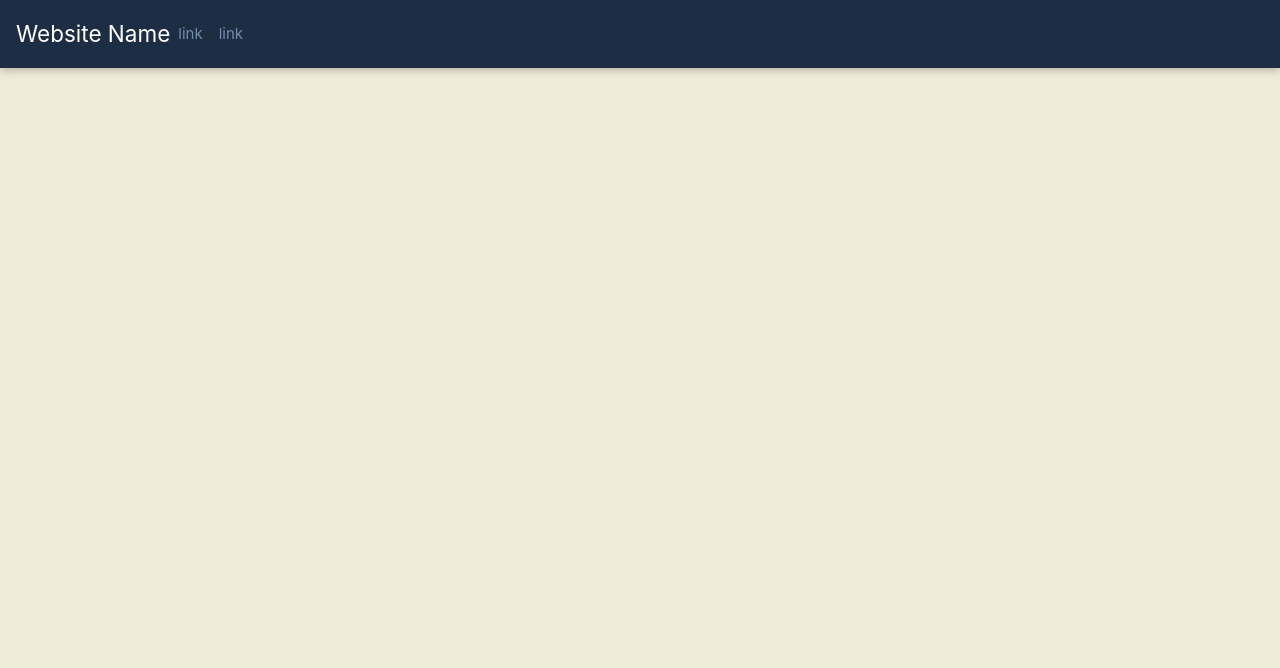
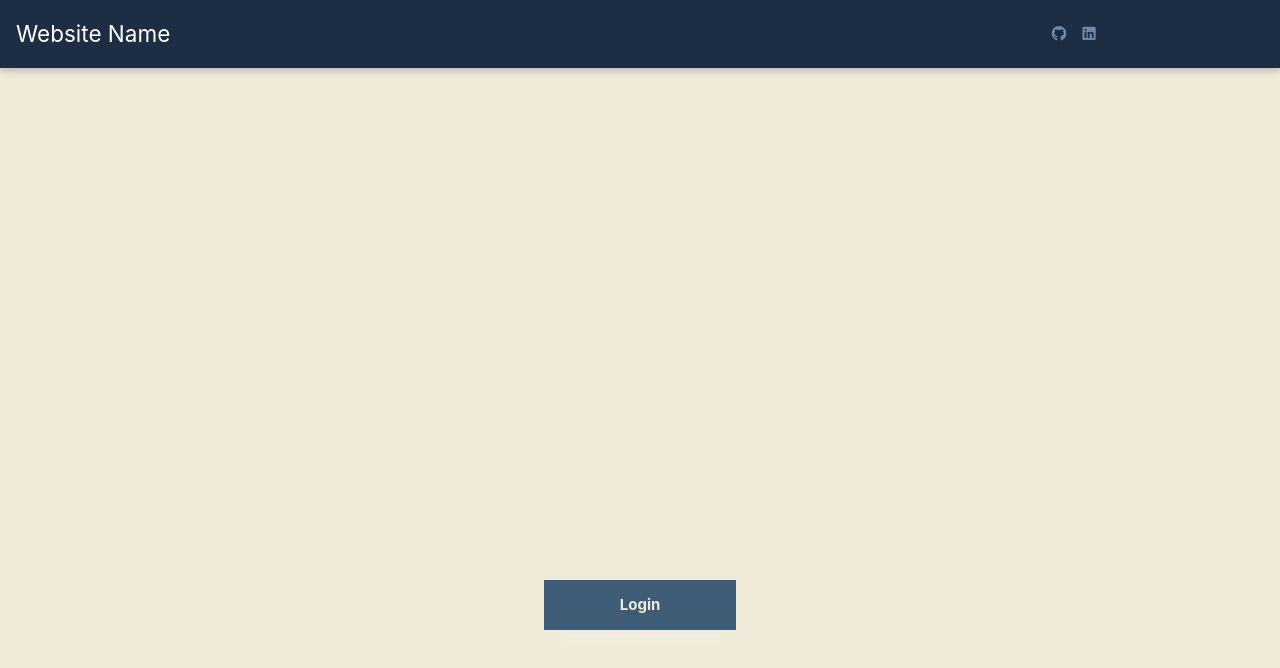
Before and after one commit to loganbw/vueBugTracker, a Vue app: page /home in a window 1280 px wide. Shown: the top 668 px of the page. Built offline with nearby package versions, Linux system fonts and the light colour scheme.

Commit message:
adding routers and landing page

```diff
--- a/index.html
+++ b/index.html
@@ -3,11 +3,13 @@
   <head>
     <meta charset="UTF-8" />
     <link rel="icon" href="/favicon.ico" />
+    <script src="https://kit.fontawesome.com/a7298708bf.js" crossorigin="anonymous"></script>
     <meta name="viewport" content="width=device-width, initial-scale=1.0" />
     <title>Vite App</title>
   </head>
   <body>
     <div id="app"></div>
     <script type="module" src="/src/main.js"></script>
+
   </body>
 </html>
--- a/package.json
+++ b/package.json
@@ -13,6 +13,8 @@
   "dependencies": {
     "bootstrap": "^5.1.3",
     "bootstrap-vue": "^2.21.2",
+    "particles-bg": "^2.5.5",
+    "particles-bg-vue": "^1.3.5",
     "vue": "^3.2.31",
     "vue-router": "^4.0.12"
   },
--- a/src/App.vue
+++ b/src/App.vue
@@ -1,21 +1,27 @@
 <script>
   import MainHeaderVue from "./components/layouts/MainHeader.vue";
+import BaseButton from "./components/UI/BaseButton.vue";
   export default {
     data(){
       return{
-        links: ["https://google.com","https://github.com/loganbw"]
+        links: [{url:"https://github.com/loganbw", icon: '<i class="fa-brands fa-github"></i>'
+        },{url:"https://linkedin.com/in/loganweathersby", icon: '<i class="fa-brands fa-linkedin"></i>'}]
       }
     },
     components: {
-      MainHeaderVue,
-    },
+    MainHeaderVue,
+    BaseButton
+},
   };
 </script>
 
 <template>
   <section>
-    <MainHeaderVue title="Website Name" :links="links" linkName="link" />
+    <MainHeaderVue title="Website Name" :links="links" linkName="link"  />
   </section>
+  <div>
+      <BaseButton routerLink="/about" title="Login" />
+  </div>
 </template>
 
 <style>
--- /dev/null
+++ b/src/components/UI/BaseButton.vue
@@ -0,0 +1,34 @@
+<template>
+  <div>
+    <router-link class="home" :to="routerLink">{{title}}</router-link>
+  </div>
+</template>
+<script>
+  export default {
+    props: ["title", "routerLink"],
+    data() {
+      return {};
+    },
+  };
+</script>
+<style scoped>
+  div {
+    display: flex;
+    margin-top: 40%;
+    justify-content: center;
+  }
+  .home {
+    width: 15%;
+    text-decoration: none;
+    text-align: center;
+    padding: 1%;
+    background-color: #3e5c76;
+    color: #f0ebd8;
+    font-weight: bold;
+
+  box-shadow: 0 8px 8px -4px
+  }
+  .home:hover{
+      background-color: #748cab;
+  }
+</style>
--- a/src/components/layouts/MainHeader.vue
+++ b/src/components/layouts/MainHeader.vue
@@ -1,13 +1,19 @@
 <template>
   <header>
+    <div>
       <h1>
         {{ title }}
       </h1>
+    </div>
+    <div class="navMenu">
       <section>
         <nav>
-        <a v-for="(link, index) in links" :key="index" :href="link">{{ linkName }}</a>
+          <a v-for="(link, index) in links" :key="index" :href="link.url">
+            <span class="icon" v-html="link.icon"></span>
+          </a>
         </nav>
       </section>
+    </div>
   </header>
 </template>
 <script>
@@ -21,16 +27,18 @@
     padding: 1rem;
     background-color: #1d2d44;
     color: white;
-    text-align: center;
     display: flex;
     place-items: center;
   }
   section {
-      display: block;
+    float: right;
   }
   a {
     text-decoration: none;
     color: #748cab;
     margin: 0.5rem;
   }
+  .navMenu {
+    margin-left: 70%;
+  }
 </style>
--- a/src/router/index.js
+++ b/src/router/index.js
@@ -1,5 +1,6 @@
 import { createRouter, createWebHistory } from 'vue-router'
 import HomeView from '../views/HomeView.vue'
+import LandingView from '../views/LandingView.vue'
 
 const router = createRouter({
   history: createWebHistory(import.meta.env.BASE_URL),
@@ -8,6 +9,12 @@ const router = createRouter({
       path: '/',
       name: 'home',
       component: HomeView
+    },
+    {
+      path:'/home',
+      name:'landing',
+      component: LandingView
+
     },
     {
       path: '/about',
--- /dev/null
+++ b/src/views/LandingView.vue
@@ -0,0 +1,13 @@
+<template lang="">
+    <div>
+        Test
+    </div>
+</template>
+<script>
+export default {
+
+}
+</script>
+<style lang="">
+
+</style>
```
Also changed, not shown: src/main.js (+8 -7 lines), 1 other file (tests, documents, lock files or other folders). Lines whose indentation alone changed are shown as unchanged.
